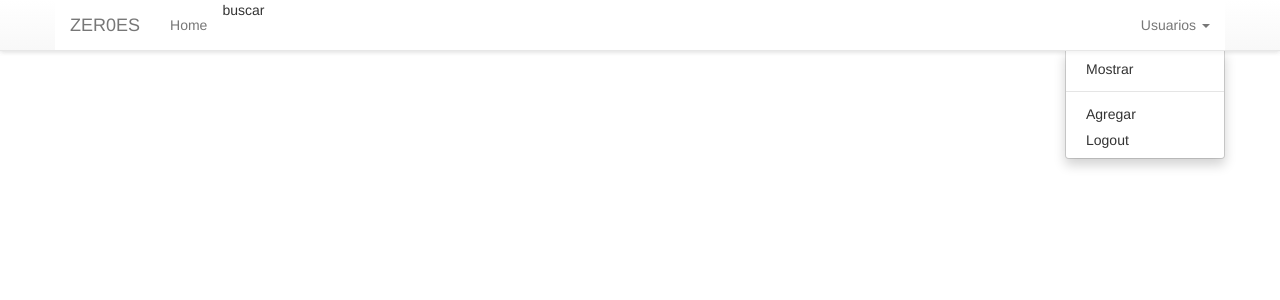
After one commit to MARFMS/ZER0ES, a CakePHP app: the page made by cakephp-2.7.5/app/View/Elements/authmenu.ctp in a window 1280 px wide, after a click on "Usuarios". The commit adds this page. Shown: the top 300 px of the page. Run offline with PHP 8.4 and a stand-in for CakePHP, Linux system fonts and the light colour scheme; the template is opened without the code that fills it, so the values that code supplies are empty; some libraries are stand-ins or nearby versions.

Commit message:
Agregar nuevo menú administrativo
(estuve pensando que deberíamos tener 2 páginas de inicio, una para los
usuario anónimos que buscan snippets y otra para los usuarios
autenticados,  en donde se permite crear nuevos snippets, comentar
snippets entre otros )

```diff
--- /dev/null
+++ b/cakephp-2.7.5/app/View/Elements/authmenu.ctp
@@ -0,0 +1,27 @@
+<nav id=menu_wrapper_visible class="navbar navbar-default navbar-fixed-top">
+  <div class="container">
+	<div class="navbar-header">
+	  <button type="button" class="navbar-toggle collapsed" data-toggle="collapse" data-target="#navbar" aria-expanded="false" aria-controls="navbar">
+	  </button>
+	  <a class="navbar-left navbar-brand" href="<?php echo $this->Html->url(array('controller' => 'pages','action'=>'display'));?>"> ZER0ES </a>
+	</div>
+	<div id="navbar" class="navbar-collapse collapse">
+	  <ul class="nav navbar-nav">
+		<li><a href="<?php echo $this->Html->url(array('controller' => 'pages','action'=>'display'));?>">Home</a></li>
+		<li> buscar </li>
+	  </ul>
+	  <ul class="nav navbar-nav navbar-right">
+		  <li class="dropdown">
+			  <a href="#" class="dropdown-toggle" data-toggle="dropdown" role="button" aria-haspopup="true" aria-expanded="false">Usuarios <span class="caret"></span></a>
+			  <ul class="dropdown-menu">
+				<li><a href="<?php echo $this->Html->url(array('controller' => 'users','action'=>'index'));?>">Mostrar</a></li>
+				<li role="separator" class="divider"></li>
+				<li><a href="<?php echo $this->Html->url(array('controller' => 'users','action'=>'add'));?>">Agregar</a></li>
+				<li><a href="<?php echo $this->Html->url(array('controller' => 'users','action'=>'logout'));?>">Logout</a></li>
+			  </ul>
+		</li>
+
+      </ul>
+	</div>
+  </div>
+</nav>
--- a/cakephp-2.7.5/app/View/Layouts/default.ctp
+++ b/cakephp-2.7.5/app/View/Layouts/default.ctp
@@ -41,7 +41,7 @@
 	?>
 </head>
 <body>
-	<?php echo $this->element('menu')?>
+	<?php echo $this->element('authmenu')?>
 	<?php echo $this->Flash->render(); ?>
 	<?php echo $this->fetch('content'); ?>
 </body>
```
Also changed, not shown: cakephp-2.7.5/app/View/Elements/menu.ctp (+3 -8 lines).
